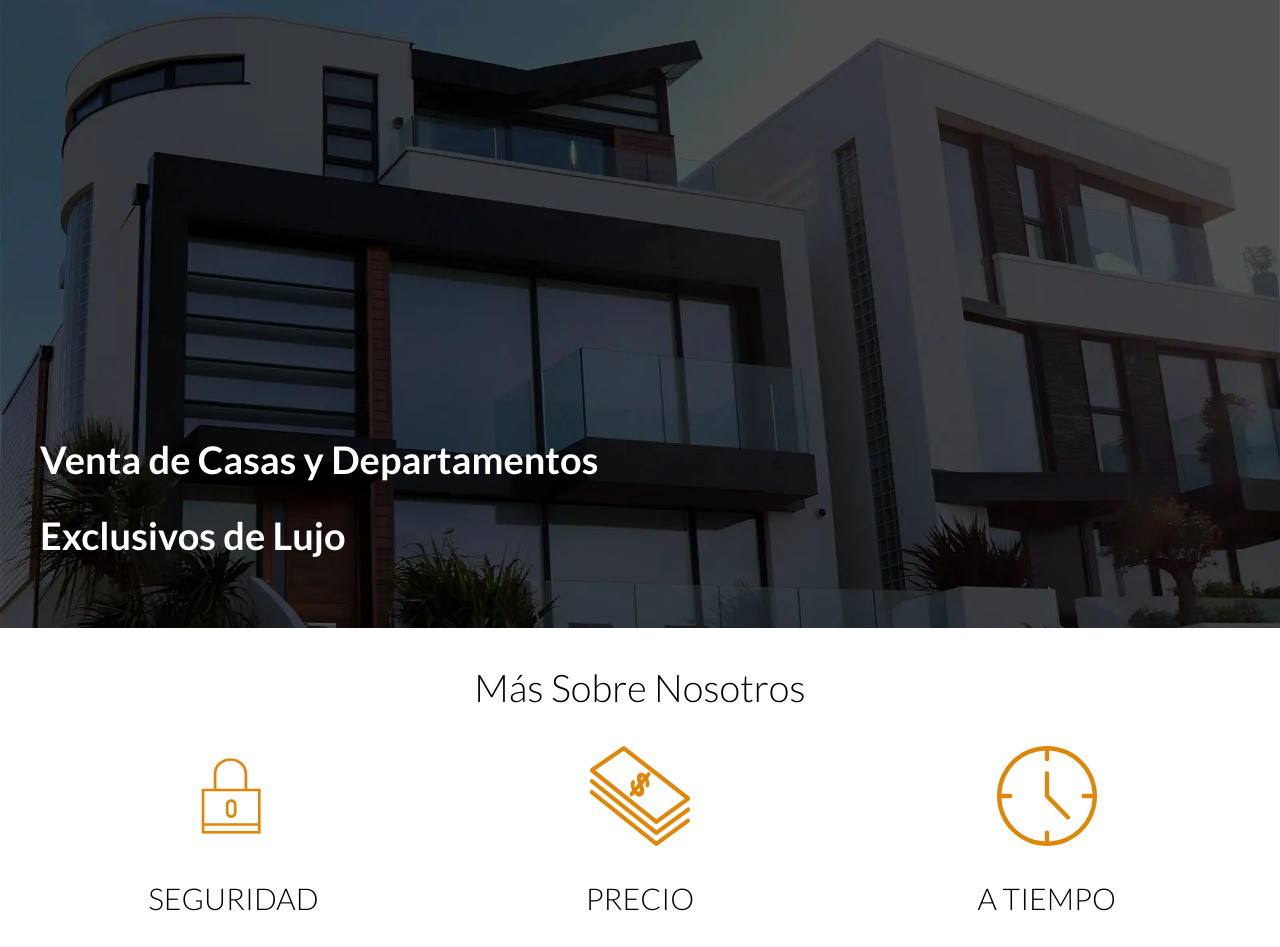
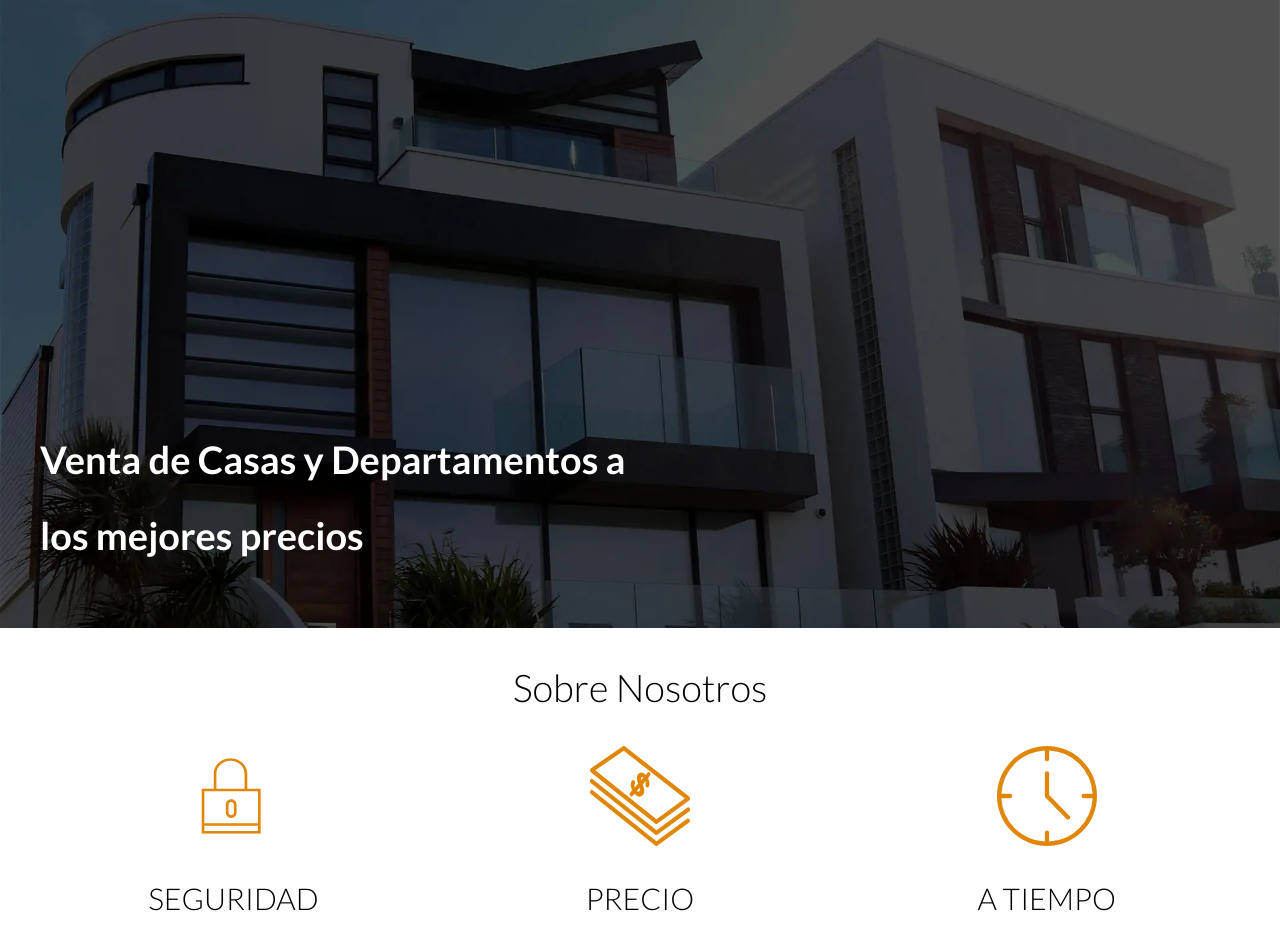
Before and after one commit to AlejandroNes/BienesRaices, a website: page index.html in a window 1280 px wide. Shown: the part 112-1059 px from the top of the page. Drawn offline with Linux system fonts and the light colour scheme.

Commit message:
sin cambios 2

```diff
--- a/index.html
+++ b/index.html
@@ -3,7 +3,7 @@
   <head>
     <meta charset="UTF-8" />
     <meta name="viewport" content="width=device-width, initial-scale=1.0" />
-    <title>Bienes Raices</title>
+    <title>Bienes Raices App</title>
     <link rel="stylesheet" href="build/css/app.css" />
   </head>
   <body>
@@ -31,12 +31,12 @@
         </div>
         <!--.barra-->
 
-        <h1>Venta de Casas y Departamentos Exclusivos de Lujo</h1>
+        <h1>Venta de Casas y Departamentos a los mejores precios</h1>
       </div>
     </header>
 
     <main class="contenedor seccion">
-      <h1>Más Sobre Nosotros</h1>
+      <h1>Sobre Nosotros</h1>
 
       <div class="iconos-nosotros">
         <div class="icono">
```
